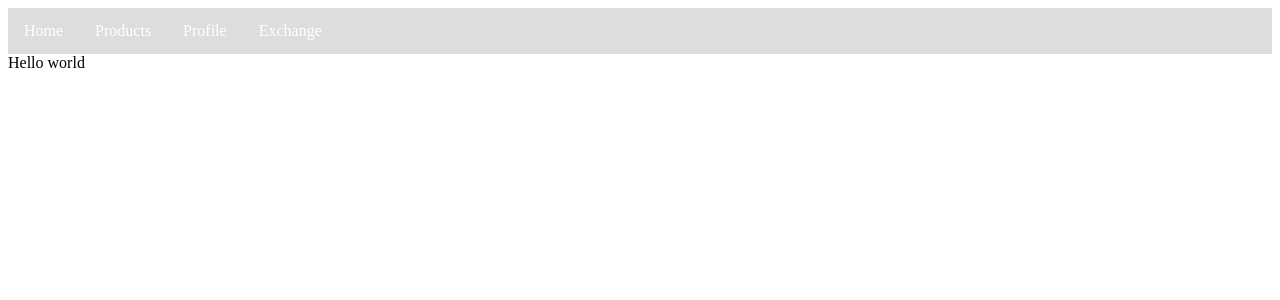
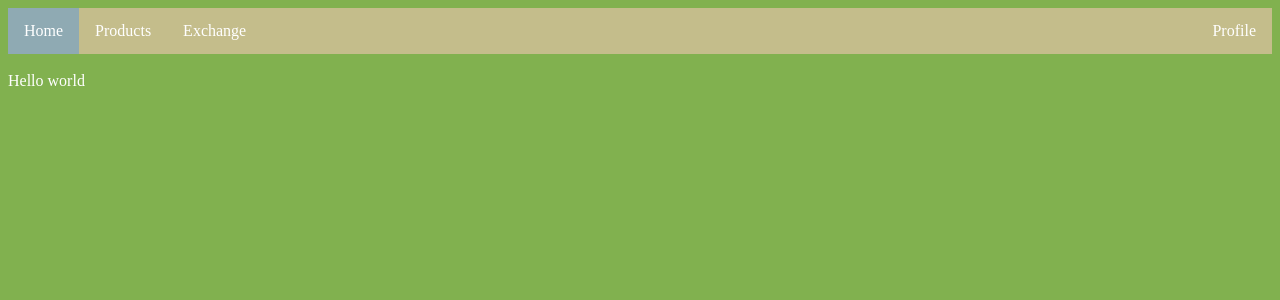
Before and after one commit to dangelyjeanelle/Final_Project, a Python web app: template templates/home.html in a window 1280 px wide. Shown: the top 300 px of the page. Run offline with Jinja, Linux system fonts and the light colour scheme; the template is opened without the code that fills it, so the values that code supplies are empty.

Commit message:
updated navigation bar, edited background color and text color forhome.html

```diff
--- a/stylesheets/home.css
+++ b/stylesheets/home.css
@@ -1,14 +1,20 @@
+body {
+  background-color: #81b14f;
+  color: white;
+}
+
 ul {
   list-style-type: none;
   margin: 0;
   padding: 0;
   overflow: hidden;
-  background-color: #dddddd;
-  /*TODO: change color */
+  background-color: #c4bd8b;
+  position: -webkit-sticky;
+  position: sticky;
+  top: 0;
 }
 
 li {
-  display: inline;
   float: left;
 }
 
@@ -21,5 +27,9 @@ li a {
 }
 
 li a:hover {
-  background-color: #111;
+  background-color: #dbcccc;
 }
+
+.active {
+  background-color: #8faab3;
+}
--- a/templates/home.html
+++ b/templates/home.html
@@ -8,12 +8,12 @@
       rel="stylesheet">
   </head>
   <ul>
-    <li><a href="/">Home</a></li>
+    <li style-"float:right"><a class="active" href="/">Home</a></li>
     <li><a href="/product">Products</a></li>
-    <li><a href="/profile">Profile</a></li>
     <li><a href="/exchange">Exchange</a></li>
+    <li style="float:right"><a href="/profile">Profile</a></li>
   </ul>
-
+<br>
   <body>
     Hello world
   </body>
```
